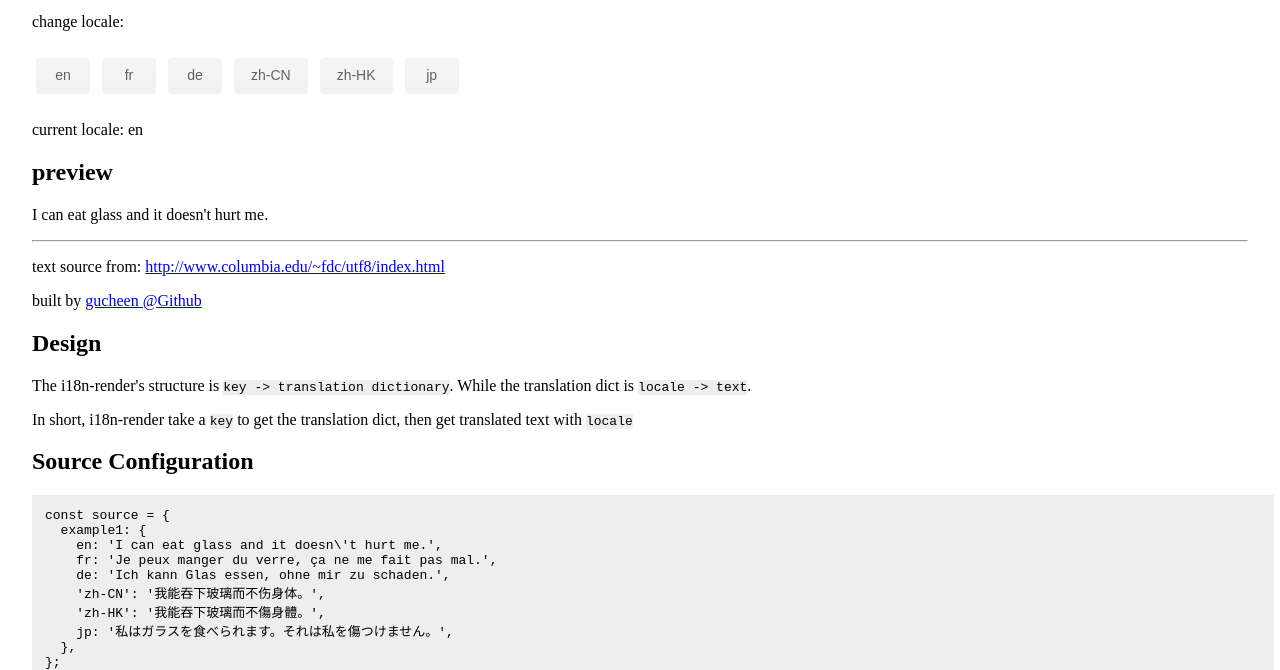
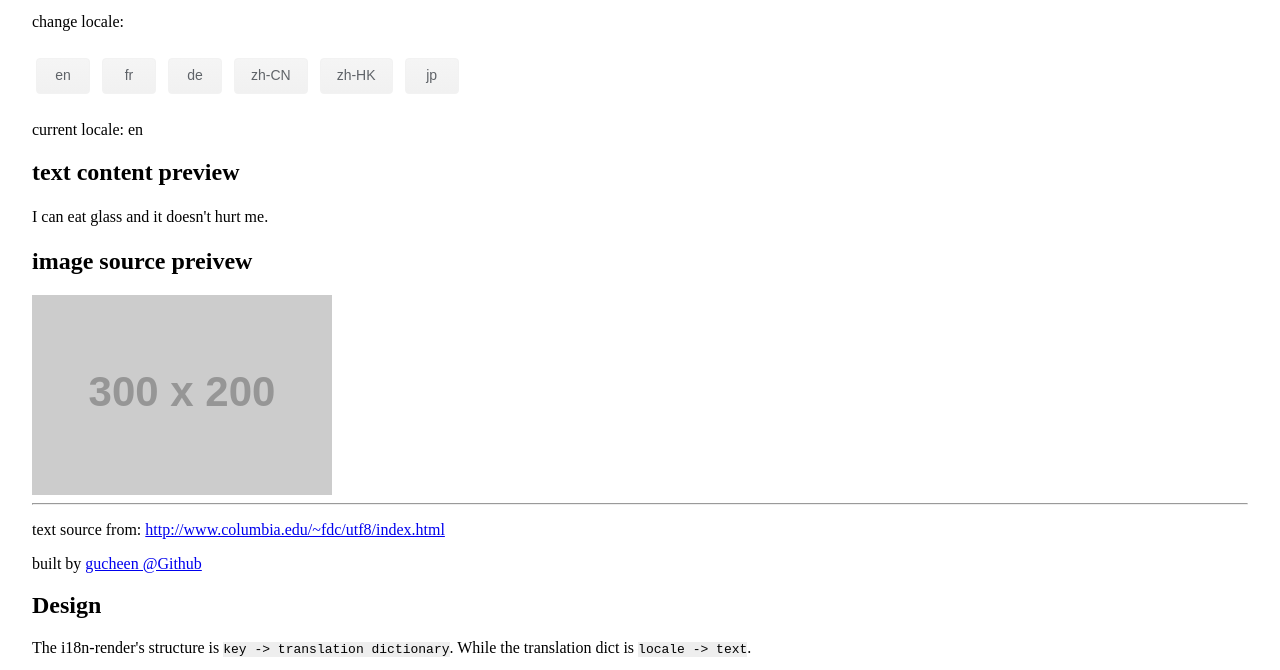
Before and after one commit to gucheen/i18n-render, a website: page index.html in a window 1280 px wide. Shown: the part 133-803 px from the top of the page. Drawn offline with Linux system fonts and the light colour scheme; placeholder pictures from the web are drawn by us.

Commit message:
feat(src): able to control src and srcset

```diff
--- a/demo.js
+++ b/demo.js
@@ -7,6 +7,15 @@ const TEXT = {
     'zh-HK': '我能吞下玻璃而不傷身體。',
     jp: '私はガラスを食べられます。それは私を傷つけません。',
     zh: '我能吞下玻璃而不伤身体。',
+  },
+  example_image: {
+    en: 'https://dummyimage.com/300x200/000/fff&text=en',
+    fr: 'https://dummyimage.com/300x200/000/fff&text=fr',
+    de: 'https://dummyimage.com/300x200/000/fff&text=de',
+    'zh-CN': 'https://dummyimage.com/300x200/000/fff&text=zh-CN',
+    'zh-HK': 'https://dummyimage.com/300x200/000/fff&text=zh-HK',
+    jp: 'https://dummyimage.com/300x200/000/fff&text=jp',
+    zh: 'https://dummyimage.com/300x200/000/fff&text=zh',
   },
 };
 
--- a/index.html
+++ b/index.html
@@ -6,7 +6,16 @@
   <meta http-equiv="X-UA-Compatible" content="ie=edge">
   <title>i18n-render demo</title>
   <style>
-    body,html{margin:0}body{padding:2em}a{word-break:break-all}pre{width:100%;padding:1em;overflow:auto}code,pre{background-color:#eee}button{background-image:-webkit-gradient(linear,left top,left bottom,from(#f5f5f5),to(#f1f1f1));background-image:-webkit-linear-gradient(top,#f5f5f5,#f1f1f1);-webkit-border-radius:2px;-webkit-user-select:none;background-color:#f2f2f2;border:1px solid #f2f2f2;border-radius:4px;color:#5f6368;cursor:pointer;font-family:arial,sans-serif;font-size:14px;margin:11px 4px;min-width:54px;padding:0 16px;text-align:center;height:36px;line-height:27px}button:hover{background-image:-webkit-gradient(linear,left top,left bottom,from(#f8f8f8),to(#f1f1f1));background-image:-webkit-linear-gradient(top,#f8f8f8,#f1f1f1);-webkit-box-shadow:0 1px 1px rgba(0,0,0,.1);background-color:#f8f8f8;background-image:linear-gradient(top,#f8f8f8,#f1f1f1);background-image:-o-linear-gradient(top,#f8f8f8,#f1f1f1);border:1px solid #c6c6c6;box-shadow:0 1px 1px rgba(0,0,0,.1);color:#222}button:focus{border:1px solid #4d90fe;outline:none}@media screen and (max-width:900px){body{padding:1em}}
+    body,html{margin:0}body{padding:2em}a{word-break:break-all}pre{padding:1em;overflow:auto}code,pre{background-color:#eee}button{background-image:-webkit-gradient(linear,left top,left bottom,from(#f5f5f5),to(#f1f1f1));background-image:-webkit-linear-gradient(top,#f5f5f5,#f1f1f1);-webkit-border-radius:2px;-webkit-user-select:none;background-color:#f2f2f2;border:1px solid #f2f2f2;border-radius:4px;color:#5f6368;cursor:pointer;font-family:arial,sans-serif;font-size:14px;margin:11px 4px;min-width:54px;padding:0 16px;text-align:center;height:36px;line-height:27px}button:hover{background-image:-webkit-gradient(linear,left top,left bottom,from(#f8f8f8),to(#f1f1f1));background-image:-webkit-linear-gradient(top,#f8f8f8,#f1f1f1);-webkit-box-shadow:0 1px 1px rgba(0,0,0,.1);background-color:#f8f8f8;background-image:linear-gradient(top,#f8f8f8,#f1f1f1);background-image:-o-linear-gradient(top,#f8f8f8,#f1f1f1);border:1px solid #c6c6c6;box-shadow:0 1px 1px rgba(0,0,0,.1);color:#222}button:focus{border:1px solid #4d90fe;outline:none}@media screen and (max-width:900px){body{padding:1em}}
+    #preview {
+      line-height: 22px;
+      height: 22px;
+    }
+    #image-preview {
+      display: block;
+      width: 300px;
+      height: 200px;
+    }
   </style>
 </head>
 <body>
@@ -25,9 +34,13 @@
   current locale:
   <span id="current" class="current"></span>
 </p>
-<h2>preview</h2>
+<h2>text content preview</h2>
 <div class="demo">
   <p id="preview" ir="example1"></p>
+</div>
+<h2>image source preivew</h2>
+<div class="demo">
+  <img id="image-preview" src="" ir-src="example_image" alt="">
 </div>
 <hr>
 <p>
@@ -38,6 +51,9 @@
   built by
   <a href="https://github.com/gucheen/i18n-render">gucheen @Github</a>
 </p>
+
+
+<!-- documentation -->
 <h2 id="design">Design</h2>
 <p>The i18n-render&#39;s structure is <code>key -&gt; translation dictionary</code>. While the translation dict is
   <code>locale -&gt; text</code>.</p>
--- a/package.json
+++ b/package.json
@@ -6,7 +6,8 @@
   "scripts": {
     "test": "ava",
     "build": "rollup index.js --format=umd --name=I18nRender --file=umd.js -m",
-    "coverage": "nyc report --reporter=html"
+    "coverage": "nyc report --reporter=html",
+    "dev": "rollup index.js --format=umd --name=I18nRender --file=umd.js -m -w"
   },
   "module": "index.js",
   "types": "index.d.ts",
--- a/umd.js
+++ b/umd.js
@@ -75,8 +75,18 @@
       if (this.locale === this.pageTextLocale) {
         return;
       }
+      this.renderText();
+      this.renderSource();
+      bodyClasses.add('i18n-render-rendered');
+    }
+
+    renderText() {
       const elements = document.querySelectorAll('[ir]');
-      for (let i = 0; i < elements.length; i++) {
+      const len = elements.length;
+      if (len === 0) {
+        return;
+      }
+      for (let i = 0; i < len; i++) {
         const element = elements[i];
         const text = this.getText({
           key: element.getAttribute('ir'),
@@ -87,7 +97,39 @@
           element.textContent = text;
         }
       }
-      bodyClasses.add('i18n-render-rendered');
+    }
+
+    renderSource() {
+      const elements = document.querySelectorAll('[ir-src]');
+      const len = elements.length;
+      if (len) {
+        for (let i = 0; i < len; i++) {
+          const element = elements[i];
+          const text = this.getText({
+            key: element.getAttribute('ir-src'),
+            locale: this.locale,
+          });
+          const type = typeof text;
+          if (type === 'string') {
+            element.src = text;
+          }
+        }
+      }
+      const srcsetElements = document.querySelectorAll('ir-srcset');
+      const len2 = srcsetElements.length;
+      if (len2) {
+        for (let i = 0; i < len2; i++) {
+          const element = srcsetElements[i];
+          const text = this.getText({
+            key: element.getAttribute('ir-src'),
+            locale: this.locale,
+          });
+          const type = typeof text;
+          if (type === 'string') {
+            element.srcset = text;
+          }
+        }
+      }
     }
   }
 
```
Also changed, not shown: index.js (+44 -2 lines), test/main.js (+13 -0 lines), README.md.
